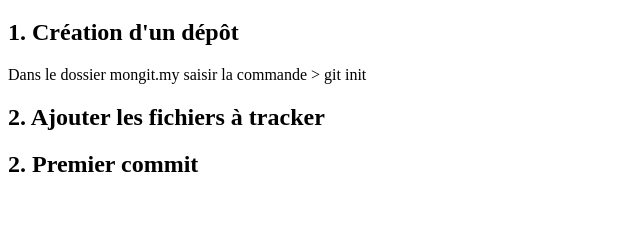
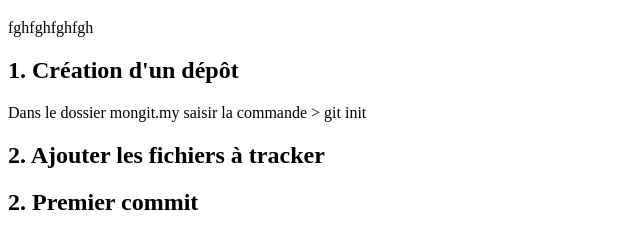
Before and after one commit to JeanJacquesPARRINELLO/myFirstGuide, a website: page public_html/index.html in a window 1280 px wide. Shown: the part 61-310 px from the top of the page, without its empty margins (0-640 px from the left). Drawn offline with Linux system fonts and the light colour scheme.

Commit message:
Update index.html

```diff
--- a/public_html/index.html
+++ b/public_html/index.html
@@ -12,8 +12,7 @@ and open the template in the editor.
     </head>
     <body>
         <h1>Introduction à l'utilisation de gitHub</h1>
-
-        <div>
+        fghfghfghfgh
             <h2>1. Création d'un dépôt</h2>
             <p>Dans le dossier mongit.my saisir la commande > git init</p>
 
```
